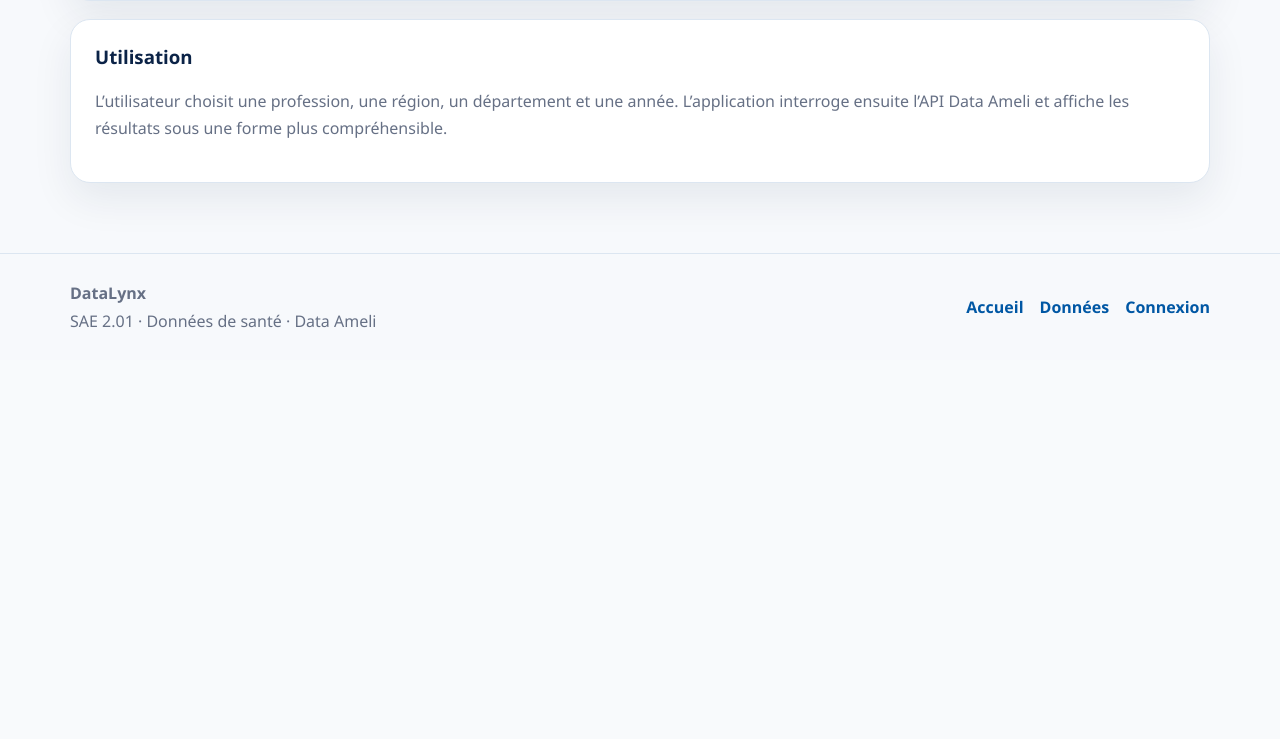
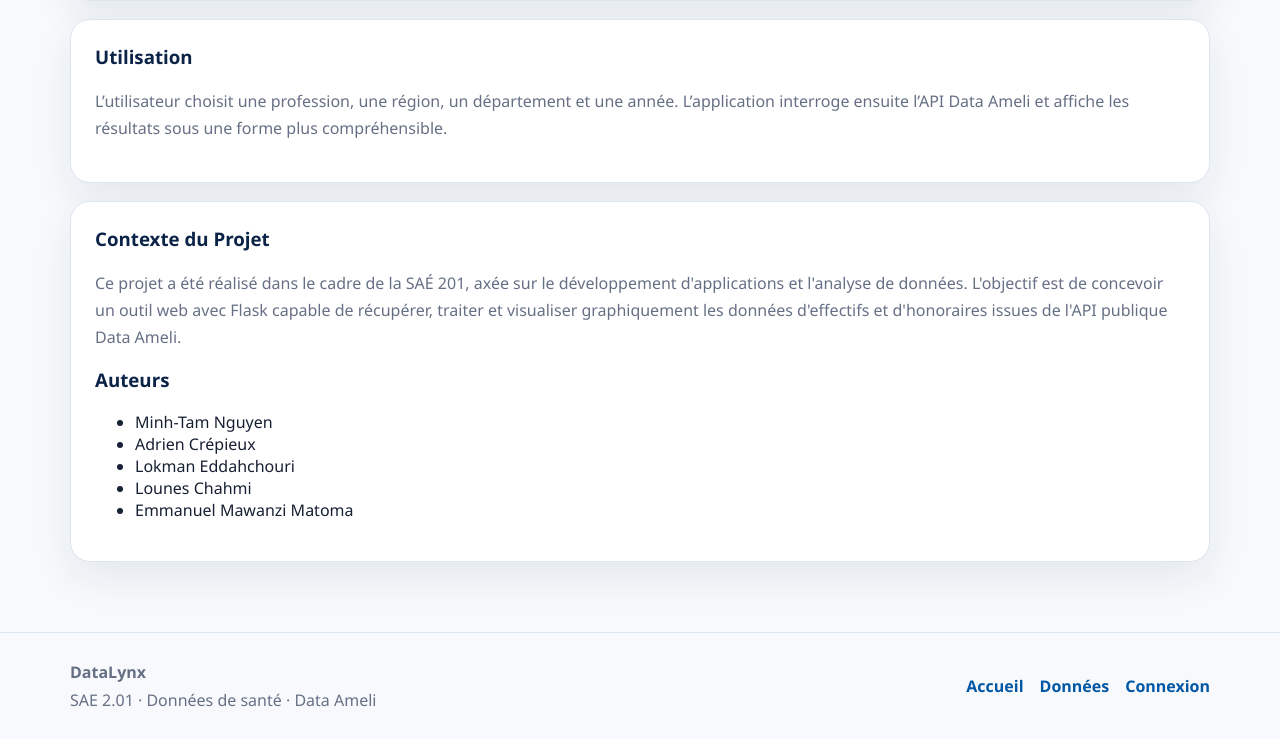
Before and after one commit to ThunderJoy61/S201-git, a Flask app: page /presentation in a window 1280 px wide. Shown: the part 657-1396 px from the top of the page. Before the commit the page ends 985 px from the top, so only its background shows below. Run offline with Flask 3, Linux system fonts and the light colour scheme.

Commit message:
Ajout du contexte du projet et ajout des auteurs

```diff
--- a/templates/presentation.html
+++ b/templates/presentation.html
@@ -50,4 +50,22 @@
         une forme plus compréhensible.
     </p>
 </section>
+
+<section class="card">
+    <h3>Contexte du Projet</h3>
+    <p>
+        Ce projet a été réalisé dans le cadre de la SAÉ 201, axée sur le développement
+        d'applications et l'analyse de données. L'objectif est de concevoir un outil web
+        avec Flask capable de récupérer, traiter et visualiser graphiquement les données
+        d'effectifs et d'honoraires issues de l'API publique Data Ameli.
+    </p>
+    <h3>Auteurs</h3>
+    <ul>
+        <li>Minh-Tam Nguyen</li>
+        <li>Adrien Crépieux</li>
+        <li>Lokman Eddahchouri</li>
+        <li>Lounes Chahmi</li>
+        <li>Emmanuel Mawanzi Matoma</li>
+    </ul>
+</section>
 {% endblock %}
```
